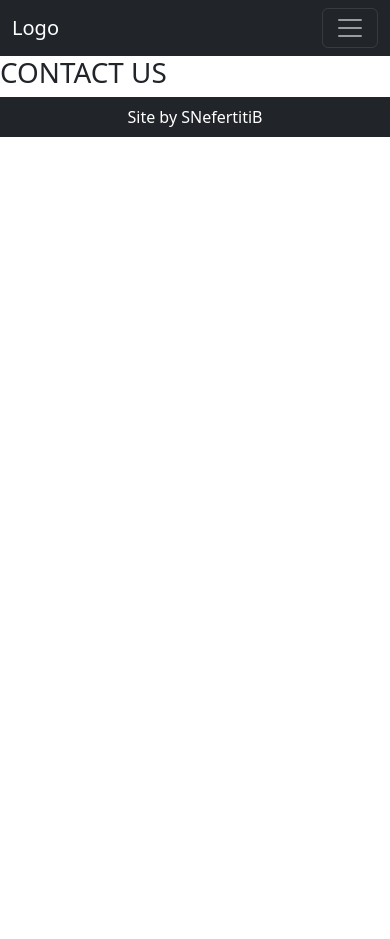
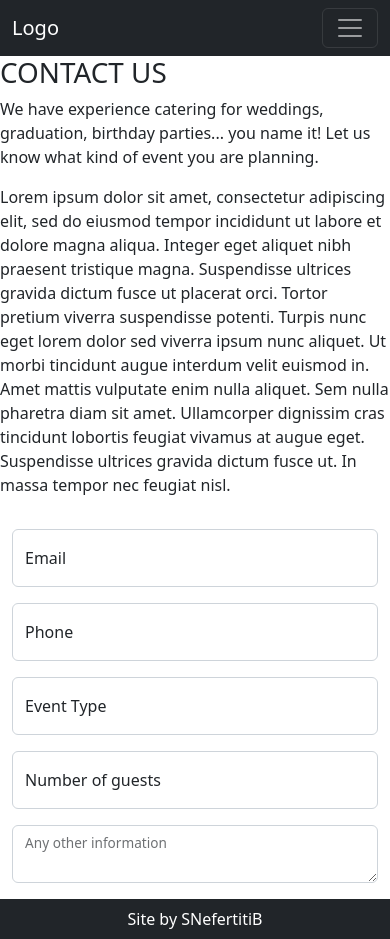
Before and after one commit to SNefertitiB/chanda_site, a Django app: page /contact in a window 390 px wide. Before the commit the page ends 137 px from the top, so only its background shows below. Run offline with Django 3.2, Linux system fonts and the light colour scheme.

Commit message:
contact updates

```diff
--- a/catering_site/templates/catering_site/contact.html
+++ b/catering_site/templates/catering_site/contact.html
@@ -13,8 +13,64 @@
     <!-- Nav Bar -->
     {% include 'common/navbar.html' %}
 
-    <!-- Filler text -->
-    <h1> CONTACT US</h1>
+    <div class="row">
+        <!-- Contact us message -->
+        <div class="col-sm-6">
+            <h1> CONTACT US</h1>
+            <p>
+                We have experience catering for weddings,
+                graduation, birthday parties... you name it!
+                Let us know what kind of event you are planning.
+            </p>
+            <p>
+                Lorem ipsum dolor sit amet, consectetur
+                adipiscing elit, sed do eiusmod tempor incididunt
+                ut labore et dolore magna aliqua. Integer eget
+                aliquet nibh praesent tristique magna. Suspendisse
+                ultrices gravida dictum fusce ut placerat orci.
+                Tortor pretium viverra suspendisse potenti. Turpis
+                nunc eget lorem dolor sed viverra ipsum nunc
+                aliquet. Ut morbi tincidunt augue interdum velit
+                euismod in. Amet mattis vulputate enim nulla
+                aliquet. Sem nulla pharetra diam sit amet.
+                Ullamcorper dignissim cras tincidunt lobortis
+                feugiat vivamus at augue eget. Suspendisse
+                ultrices gravida dictum fusce ut. In massa tempor
+                nec feugiat nisl.
+            </p>
+        </div>
+        <!-- Contact us form -->
+        <div class="col-sm-6">
+            <div class="container pt-10" >
+                <div class="form-floating mb-3 mt-3">
+                    <input type="text" class="form-control" id="email" placeholder="name@example.com" name="email">
+                    <label for="email">Email</label>
+                </div>
+
+                <div class="form-floating mb-3 mt-3">
+                    <input type="text" class="form-control" id="phone" placeholder="999.999.9999" name="phone">
+                    <label for="phone">Phone</label>
+                </div>
+
+                <div class="form-floating mb-3 mt-3">
+                    <input type="text" class="form-control" id="type" placeholder="999.999.9999" name="type">
+                    <label for="type">Event Type</label>
+                </div>
+
+                <div class="form-floating mb-3 mt-3">
+                    <input type="text" class="form-control" id="guests" placeholder="999.999.9999" name="guests">
+                    <label for="guests">Number of guests</label>
+                </div>
+
+                <div class="form-floating mb-3 mt-3">
+                    <textarea class="form-control" rows="5" id="else" name="else">
+                    </textarea>
+                    <label for="else"> Any other information</label>
+                </div>
+            </div>
+        </div>
+    </div>
+
 
     <!-- Footer -->
     {% include 'common/footer.html' %}
```
